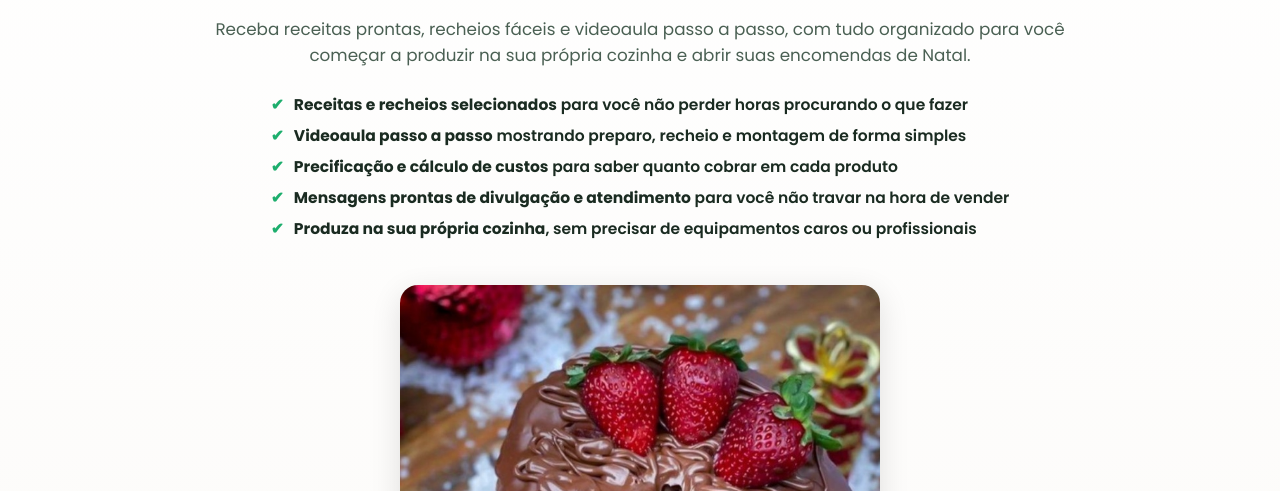
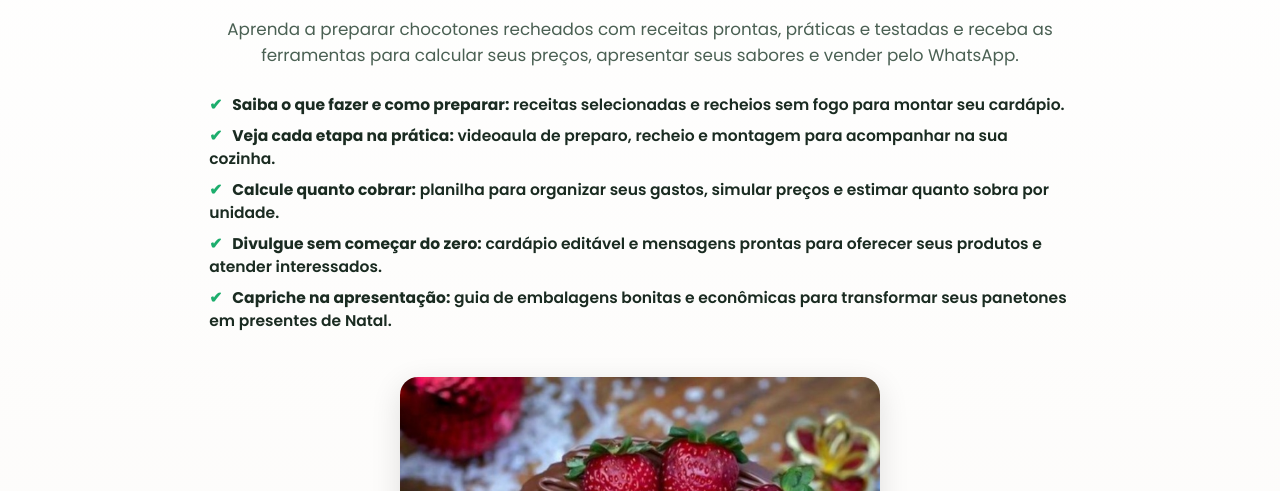
Before and after one commit to nxtxn2105/chocotone-lucrativo, a plain HTML site: page index.html in a window 1280 px wide. Shown: the part 309-800 px from the top of the page. Drawn offline with Linux system fonts and the light colour scheme.

Commit message:
Update hero copy with refined checklist bullets

```diff
--- a/index.html
+++ b/index.html
@@ -91,15 +91,15 @@
       </h1>
 
       <p class="hero-sub">
-        Receba receitas prontas, recheios fáceis e videoaula passo a passo, com tudo organizado para você começar a produzir na sua própria cozinha e abrir suas encomendas de Natal.
+        Aprenda a preparar chocotones recheados com receitas prontas, práticas e testadas e receba as ferramentas para calcular seus preços, apresentar seus sabores e vender pelo WhatsApp.
       </p>
 
       <ul class="checklist">
-        <li><span class="check">✔</span> <strong>Receitas e recheios selecionados</strong> para você não perder horas procurando o que fazer</li>
-        <li><span class="check">✔</span> <strong>Videoaula passo a passo</strong> mostrando preparo, recheio e montagem de forma simples</li>
-        <li><span class="check">✔</span> <strong>Precificação e cálculo de custos</strong> para saber quanto cobrar em cada produto</li>
-        <li><span class="check">✔</span> <strong>Mensagens prontas de divulgação e atendimento</strong> para você não travar na hora de vender</li>
-        <li><span class="check">✔</span> <strong>Produza na sua própria cozinha</strong>, sem precisar de equipamentos caros ou profissionais</li>
+        <li><span class="check">✔</span> <strong>Saiba o que fazer e como preparar:</strong> receitas selecionadas e recheios sem fogo para montar seu cardápio.</li>
+        <li><span class="check">✔</span> <strong>Veja cada etapa na prática:</strong> videoaula de preparo, recheio e montagem para acompanhar na sua cozinha.</li>
+        <li><span class="check">✔</span> <strong>Calcule quanto cobrar:</strong> planilha para organizar seus gastos, simular preços e estimar quanto sobra por unidade.</li>
+        <li><span class="check">✔</span> <strong>Divulgue sem começar do zero:</strong> cardápio editável e mensagens prontas para oferecer seus produtos e atender interessados.</li>
+        <li><span class="check">✔</span> <strong>Capriche na apresentação:</strong> guia de embalagens bonitas e econômicas para transformar seus panetones em presentes de Natal.</li>
       </ul>
 
       <div class="mockup-wrap">
```
